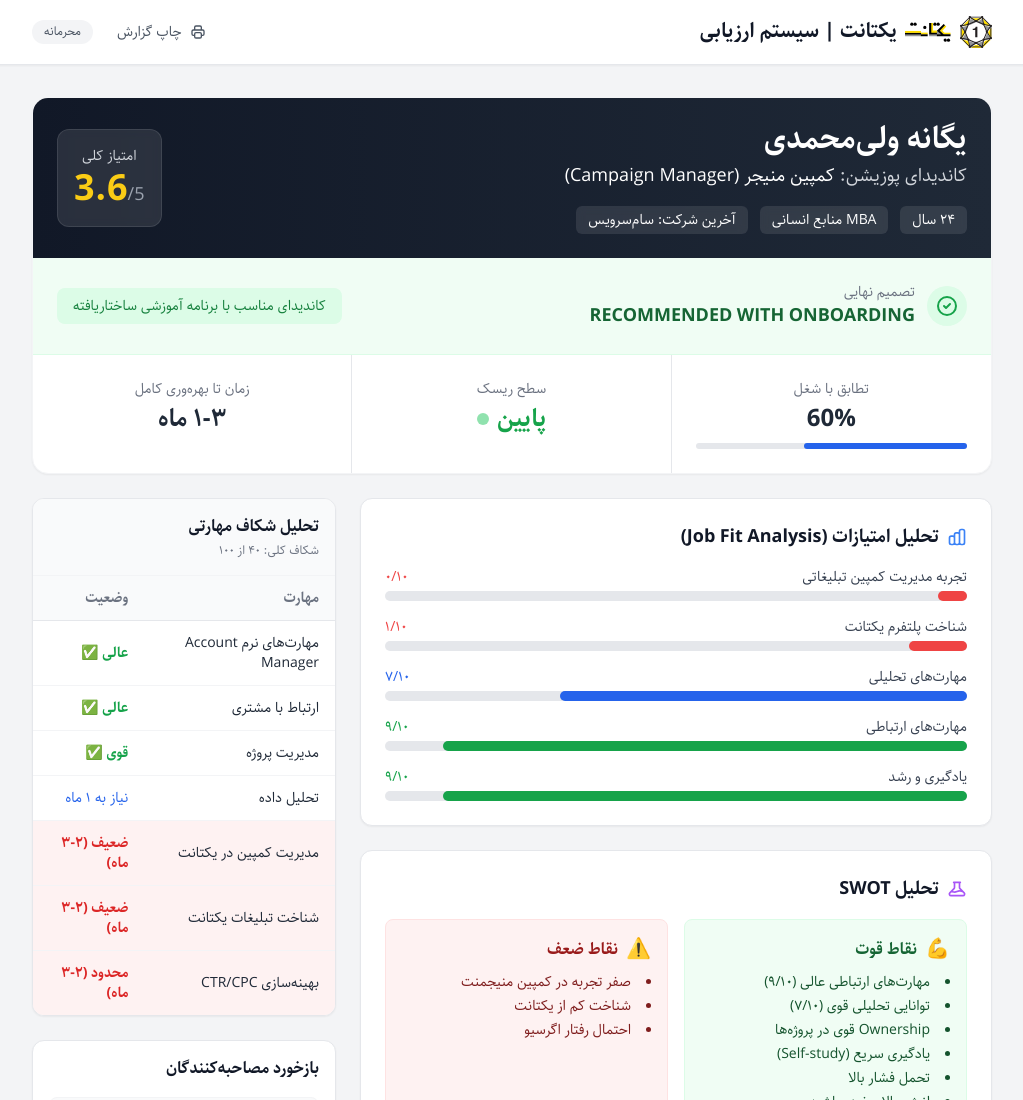
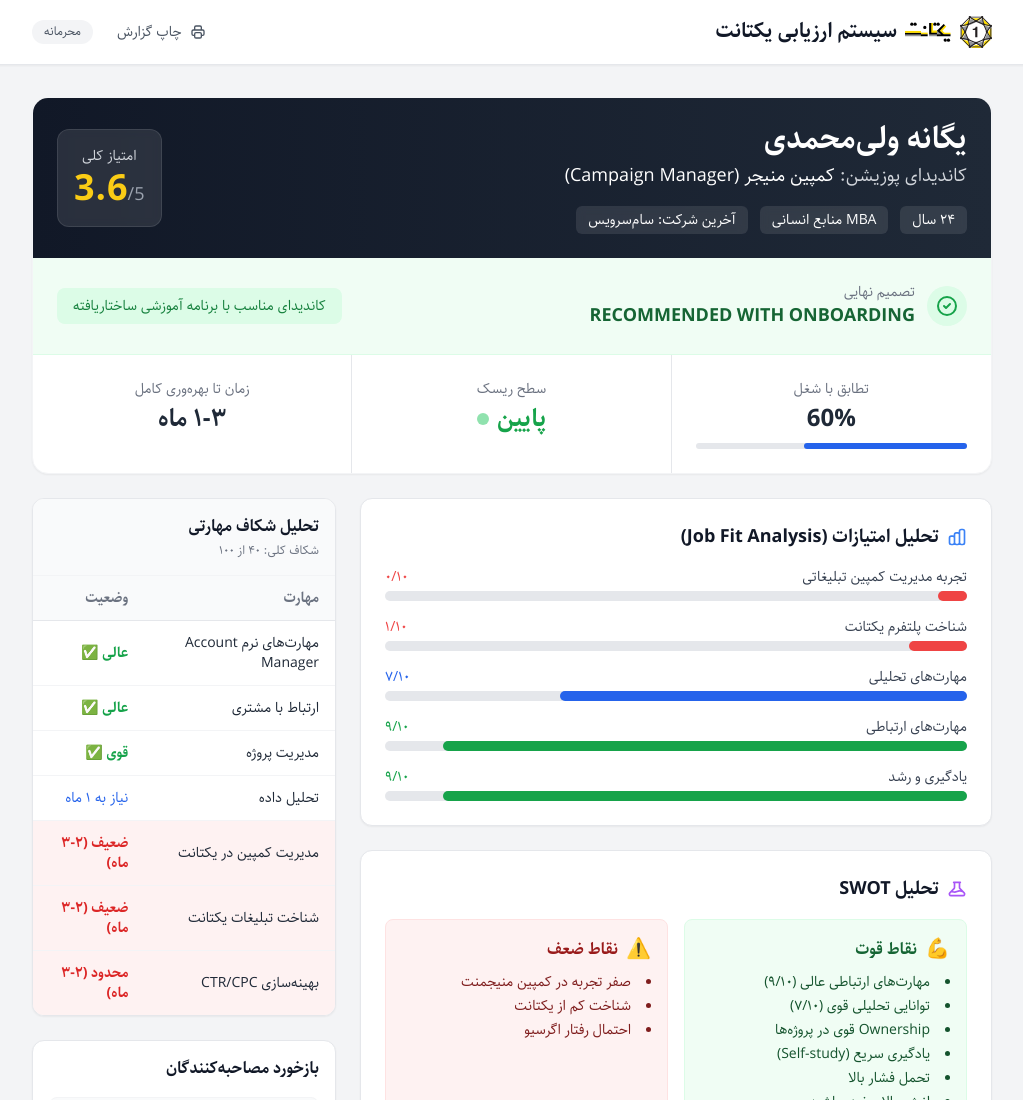
Before and after one commit to OmidShojaei10x/Yeganeh, a plain HTML site: page index07.html in a window 1280 px wide. Shown: the top 1100 px of the page, without its empty margins (128-1151 px from the left). Drawn offline with nearby package versions, Linux system fonts and the light colour scheme.

Commit message:
Update index07.html

```diff
--- a/index07.html
+++ b/index07.html
@@ -123,7 +123,7 @@
                 <div class="flex items-center">
                     <div class="flex-shrink-0 flex items-center gap-2">
                         <img src="logo/Logo Export-All Variants/Asset 7.svg" alt="لوگوی یکتانت" class="h-8 w-auto">
-                        <span class="font-bold text-xl text-gray-900">یکتانت | سیستم ارزیابی</span>
+                        <span class="font-bold text-xl text-gray-900">سیستم ارزیابی یکتانت</span>
                     </div>
                 </div>
                 <div class="flex items-center gap-3">
```
